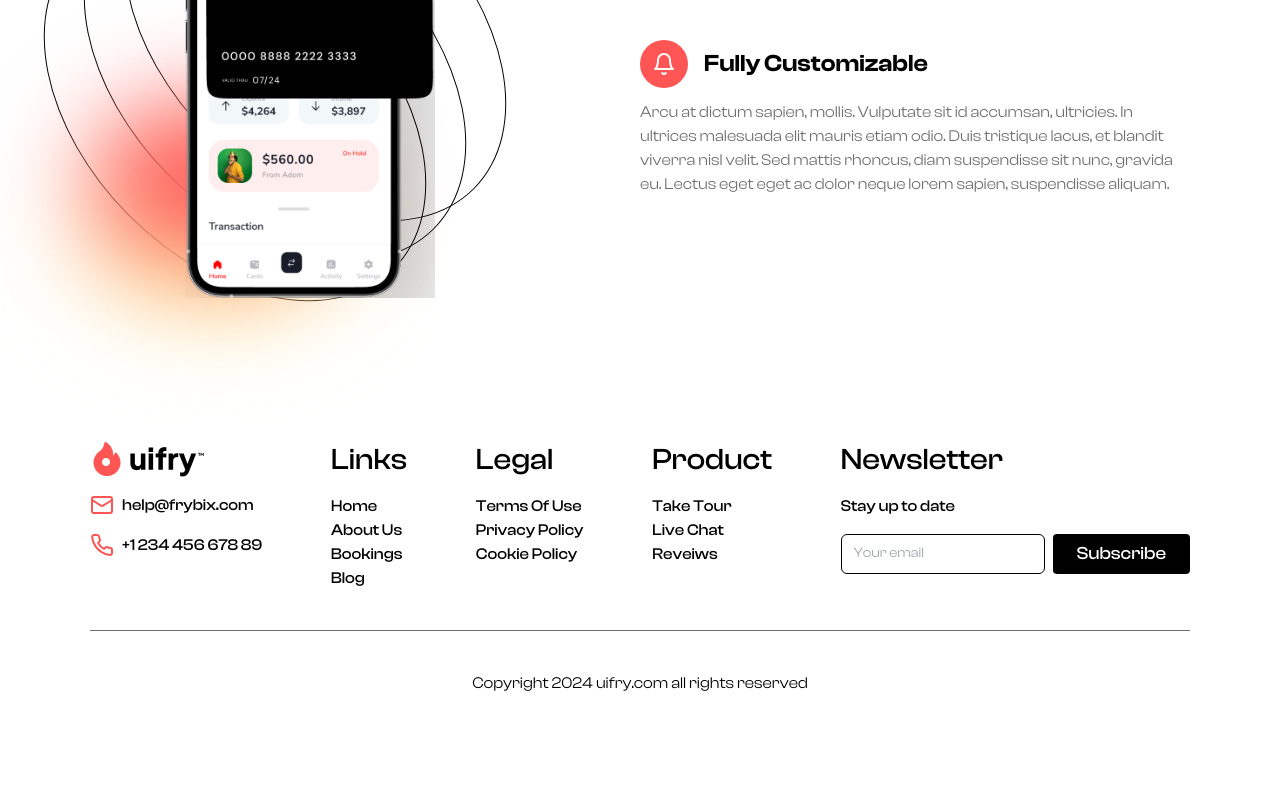
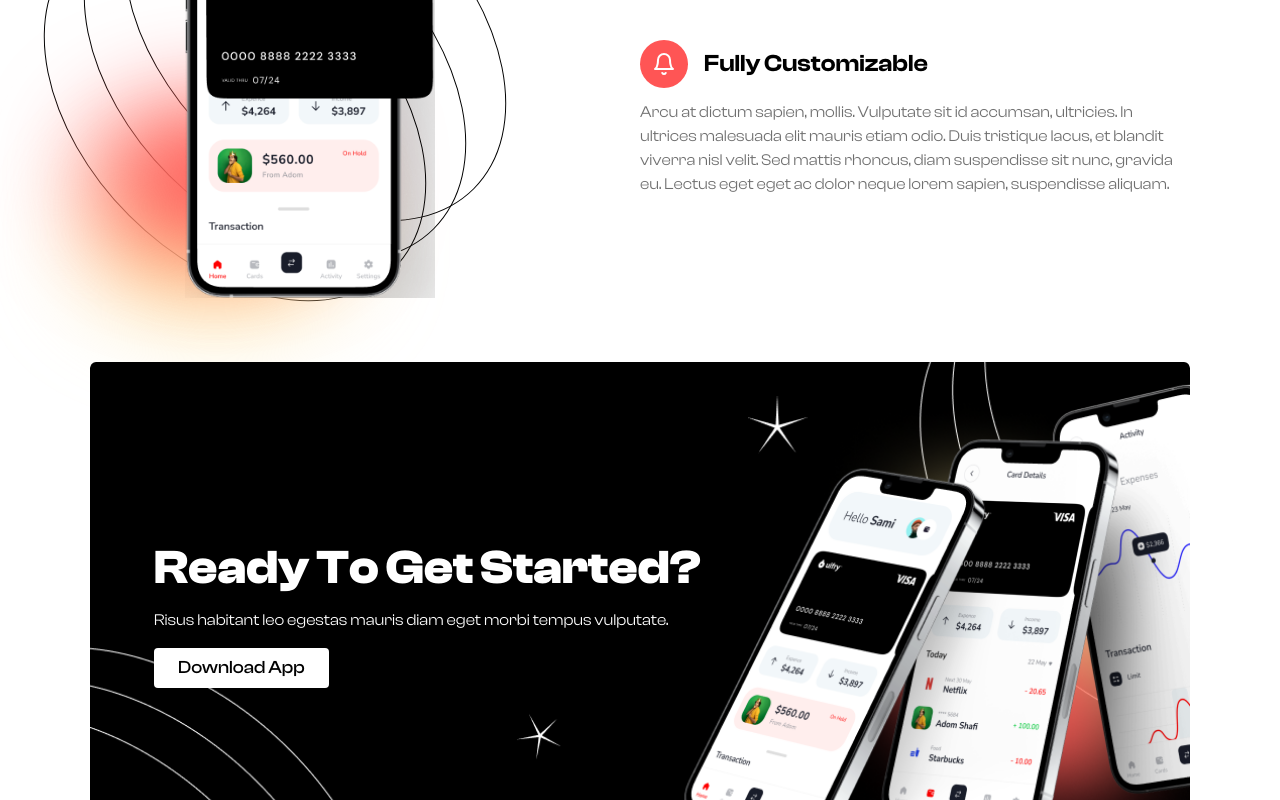
Before and after one commit to saiful7778/uifry, a Next.js app: page / in a window 1280 px wide. Shown: the part 2000-2800 px from the top of the page. Before the commit the page ends 2735 px from the top, so only its background shows below. Built offline with nearby package versions, Linux system fonts and the light colour scheme.

Commit message:
add get started section

```diff
--- a/src/app/page.tsx
+++ b/src/app/page.tsx
@@ -1,5 +1,6 @@
 import Advantage from "@/components/Sections/Advantage";
 import Feature from "@/components/Sections/Feature";
+import GetStarted from "@/components/Sections/GetStarted";
 import Hero from "@/components/Sections/Hero";
 
 export default function Home() {
@@ -8,6 +9,7 @@ export default function Home() {
       <Hero />
       <Feature />
       <Advantage />
+      <GetStarted />
     </>
   );
 }
--- /dev/null
+++ b/src/components/Sections/GetStarted.tsx
@@ -0,0 +1,22 @@
+import Link from "next/link";
+import bg from "../../../public/images/get-started.png";
+import Button from "../ui/button";
+import jsonData from "@/lib/data.json";
+
+export default function GetStarted() {
+  return (
+    <section
+      id="get-started"
+      className="dark flex h-[509px] flex-col items-start justify-center gap-4 rounded-md bg-cover bg-center bg-no-repeat p-2 text-foreground md:p-16"
+      style={{ backgroundImage: `url('${bg.src}')` }}
+    >
+      <h3 className="text-5xl font-bold">{jsonData.getStarted.title}</h3>
+      <p>{jsonData.getStarted.subtitle}</p>
+      <Button asChild>
+        <Link href={jsonData.getStarted.ctaButton.link}>
+          {jsonData.getStarted.ctaButton.text}
+        </Link>
+      </Button>
+    </section>
+  );
+}
--- a/src/lib/data.json
+++ b/src/lib/data.json
@@ -90,6 +90,14 @@
       "features": ["Feature A", "Feature B", "Feature C", "Feature D"]
     }
   ],
+  "getStarted": {
+    "title": "Ready To Get Started?",
+    "subtitle": "Risus habitant leo egestas mauris diam eget morbi tempus vulputate.",
+    "ctaButton": {
+      "text": "Download App",
+      "link": "/download"
+    }
+  },
   "footer": {
     "email": "help@frybix.com",
     "phone": "+1 234 456 678 89",
```
Also changed, not shown: public/images/get-started.png (added).
